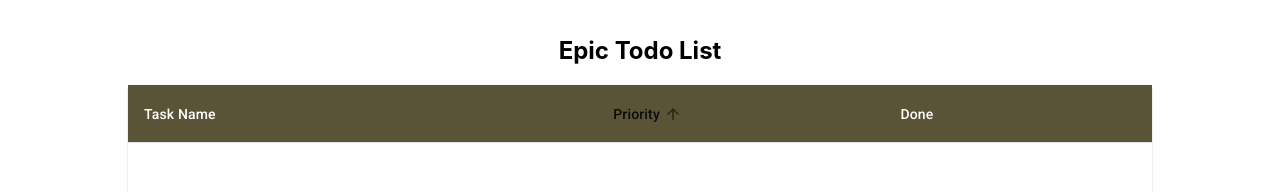
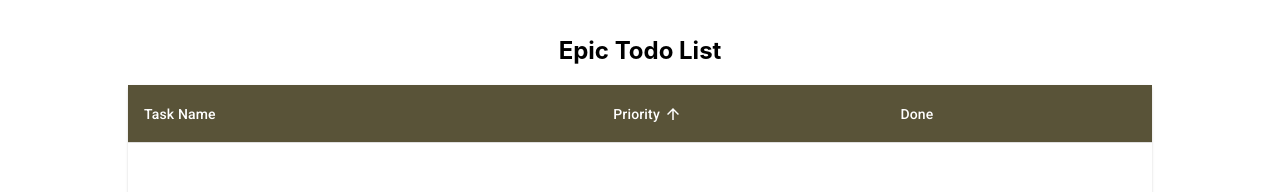
Before and after one commit to ioanzicu/tremendous-todo-app, a React (Create React App) app: page / in a window 1280 px wide. Shown: the top 192 px of the page. Built offline with nearby package versions, Linux system fonts and the light colour scheme.

Commit message:
fix styles for the table head

```diff
--- a/src/EnchancedTable.tsx
+++ b/src/EnchancedTable.tsx
@@ -65,7 +65,7 @@ const headCells: IHeadCell[] = [
     { id: 'done', numeric: true, disablePadding: false, label: 'Done' },
 ];
 
-interface EnhancedTableProps {
+interface IEnhancedTableProps {
     classes: ReturnType<typeof useStyles>;
     numSelected: number;
     onRequestSort: (event: React.MouseEvent<unknown>, property: keyof Data) => void;
@@ -93,7 +93,26 @@ const StyledTableCell = withStyles((theme: Theme) =>
     }),
 )(TableCell);
 
-function EnhancedTableHead(props: EnhancedTableProps) {
+
+const StyledTableSortLabel = withStyles((theme: Theme) =>
+    createStyles({
+        root: {
+            color: 'white',
+            "&:hover": {
+                color: 'white',
+            },
+            '&$active': {
+                color: 'white',
+            },
+        },
+        active: {},
+        icon: {
+            color: 'inherit !important'
+        },
+    })
+)(TableSortLabel);
+
+function EnhancedTableHead(props: IEnhancedTableProps) {
     const { classes, order, orderBy, onRequestSort } = props;
     const createSortHandler = (property: keyof Data) => (event: React.MouseEvent<unknown>) => {
         onRequestSort(event, property);
@@ -109,7 +128,7 @@ function EnhancedTableHead(props: EnhancedTableProps) {
                         padding='default'
                         sortDirection={orderBy === headCell.id ? order : false}
                     >
-                        <TableSortLabel
+                        <StyledTableSortLabel
                             active={orderBy === headCell.id}
                             direction={orderBy === headCell.id ? order : 'asc'}
                             onClick={createSortHandler(headCell.id)}
@@ -120,7 +139,7 @@ function EnhancedTableHead(props: EnhancedTableProps) {
                                     {order === 'desc' ? 'sorted descending' : 'sorted ascending'}
                                 </span>
                             ) : null}
-                        </TableSortLabel>
+                        </StyledTableSortLabel>
                     </StyledTableCell>
                 ))}
                 {/* Placeholder space */}
```
